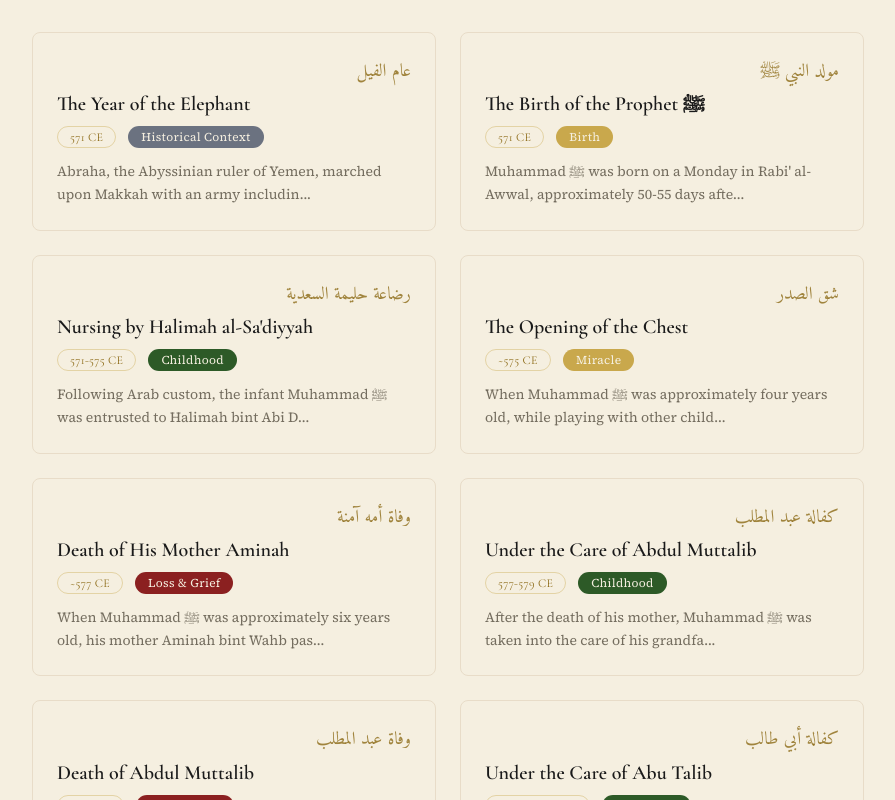
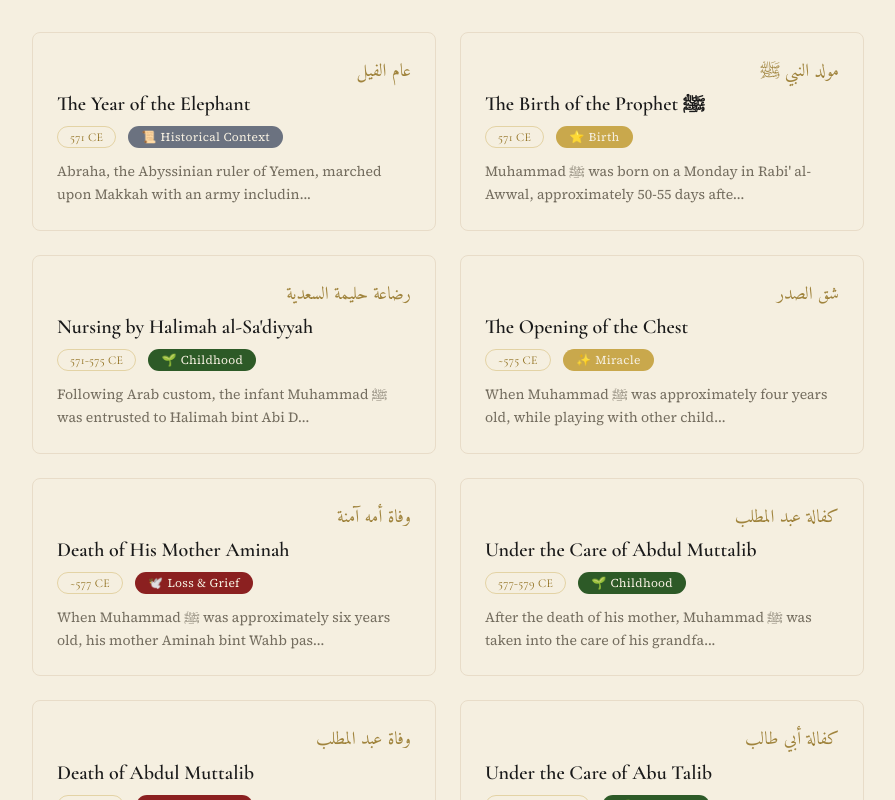
Before and after one commit to Abdalla-Eldoumani/seerah, a Next.js app: page /era/pre-prophethood in a window 1280 px wide. Shown: the part 780-1580 px from the top of the page, without its empty margins (192-1087 px from the left). Built offline with nearby package versions, Linux system fonts and the light colour scheme.

Commit message:
Restore category icon rendering in era overview page

```diff
--- a/src/app/era/[eraId]/page.tsx
+++ b/src/app/era/[eraId]/page.tsx
@@ -7,6 +7,7 @@ import { Divider } from '@/components/ui/Divider';
 import { Badge } from '@/components/ui/Badge';
 import EraNav from '@/components/navigation/EraNav';
 import { getCategoryLabel, getCategoryColor } from '@/lib/utils';
+import { CATEGORY_ICONS } from '@/types/seerah';
 import type { EraId } from '@/types/seerah';
 
 export function generateStaticParams() {
@@ -96,6 +97,7 @@ export default async function EraPage({
           {events.map((event) => {
             const categoryLabel = getCategoryLabel(event.category);
             const categoryColor = getCategoryColor(event.category);
+            const categoryIcon = CATEGORY_ICONS[event.category];
             const truncatedSummary =
               event.summary.length > 80
                 ? event.summary.slice(0, 80) + '...'
@@ -128,6 +130,9 @@ export default async function EraPage({
                     variant="category"
                     style={{ backgroundColor: categoryColor }}
                   >
+                    <span aria-hidden="true" className="mr-1">
+                      {categoryIcon}
+                    </span>
                     {categoryLabel}
                   </Badge>
                 </div>
```
